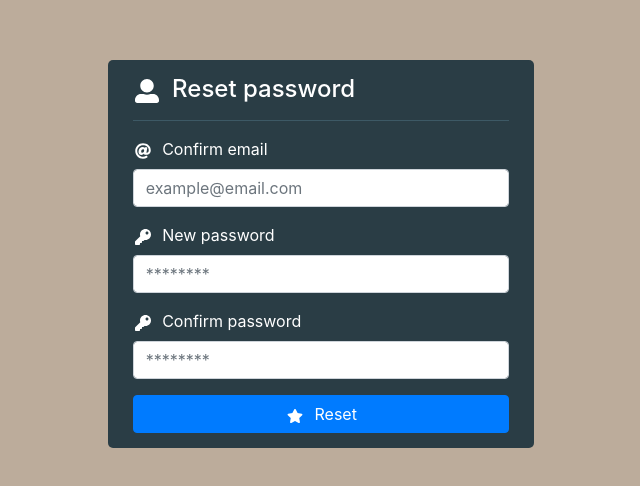
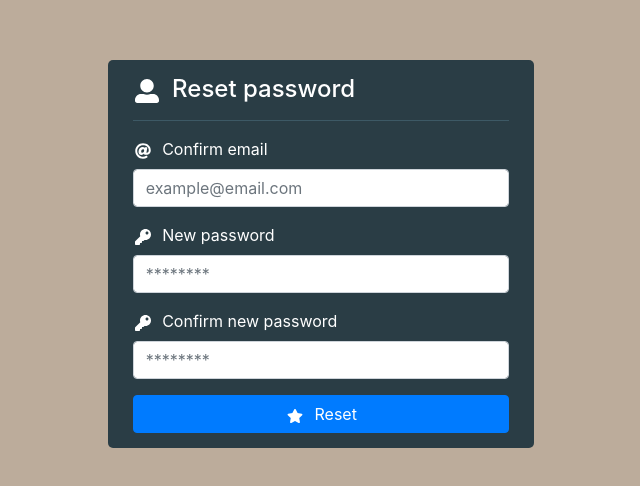
Before and after one commit to ronaldscruz/auth-reactjs, a React (Create React App) app: page /reset_password/1 in a window 1280 px wide. Shown: the part 146-632 px from the top of the page, without its empty margins (319-959 px from the left). Built offline with nearby package versions, Linux system fonts and the light colour scheme.

Commit message:
funçao reset_password quase concluida

```diff
--- a/src/pages/auth/reset_password/index.js
+++ b/src/pages/auth/reset_password/index.js
@@ -1,5 +1,8 @@
 import React, { Component } from 'react';
+
 import '../style.css'
+
+import axios from 'axios'
 
 import {
    Form, Button,
@@ -9,9 +12,44 @@ import {
    FaKey, FaUserAlt, FaStar, FaAt
 } from 'react-icons/fa'
 
+import Info from '../../../components/Info'
+
 export default class ResetPassword extends Component{
+   constructor(props){
+      super(props)
+
+      this.state = {
+         infoType:'',
+         infoReport: '',
+         token: ''
+      }
+      this.resetPwd = this.resetPwd.bind(this)
+   }
+
    componentDidMount(){
       document.title = "Reset Password"
+   }
+
+   resetPwd(e){
+      e.preventDefault()
+
+      const form = Array.from(e.target.elements).map(inp => inp.value)
+      const [cEmail, newPwd, cNewPwd] = form
+
+      if(newPwd !== cNewPwd)
+         return this.setState({infoReport: 'Passwords must match!'})
+
+      try{
+         const response = axios.post(`http://auth-api-nodejs.herokuapp.com/auth/reset_password/${this.props.match.params.token}`, {
+            cEmail, newPwd
+         })
+
+         this.setState({infoReport: response.data.ok, infoType: 'success'})
+
+         return this.props.history.push("/")
+      }catch(err){
+         return this.setState({infoReport: err.response.data.error, infoType: 'error'})
+      }
    }
 
    render(){
@@ -20,7 +58,8 @@ export default class ResetPassword extends Component{
             <div className="form-wrapper">
                <h4> <FaUserAlt/> Reset password</h4>
                <hr></hr>
-               <Form method="post" name="reset_password">
+               <Info infoType={this.state.infoType} msg={this.state.infoReport} />
+               <Form method="post" name="reset_password" onSubmit={this.resetPwd}>
                   <Form.Group controlId="email">
                      <Form.Label><FaAt/> Confirm email </Form.Label>
                      <Form.Control type="email" name="email" placeholder="example@email.com" required></Form.Control>
@@ -30,10 +69,10 @@ export default class ResetPassword extends Component{
                      <Form.Control type="password" name="password" placeholder="********" required></Form.Control>
                   </Form.Group>
                   <Form.Group controlId="password">
-                     <Form.Label><FaKey/> Confirm password</Form.Label>
+                     <Form.Label><FaKey/> Confirm new password</Form.Label>
                      <Form.Control type="password" name="password" placeholder="********" required></Form.Control>
                   </Form.Group>
-                  <Button variation="primary" className="btn-block"><FaStar/> Reset</Button>
+                  <Button variation="primary" className="btn-block" type="submit"><FaStar/> Reset</Button>
                </Form>
             </div>
          </div>
```
